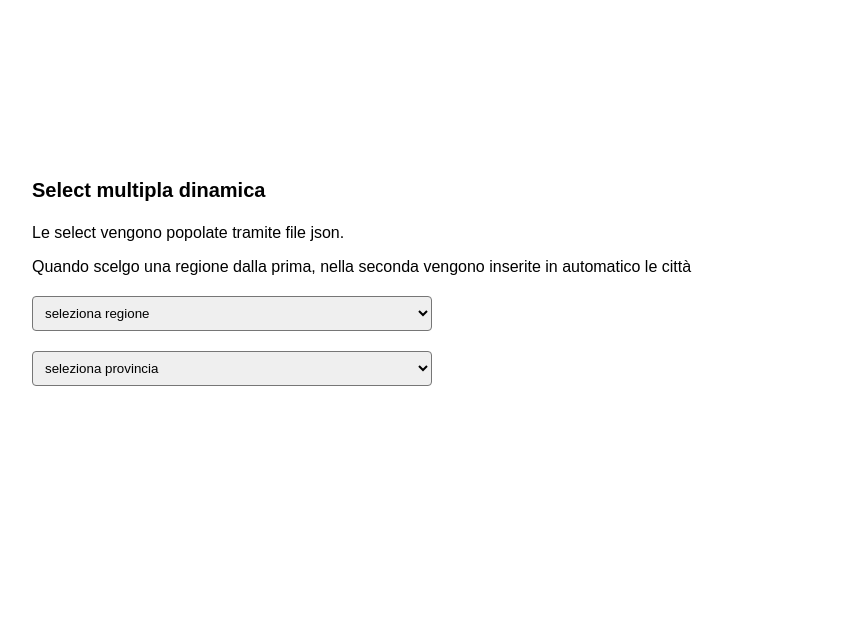
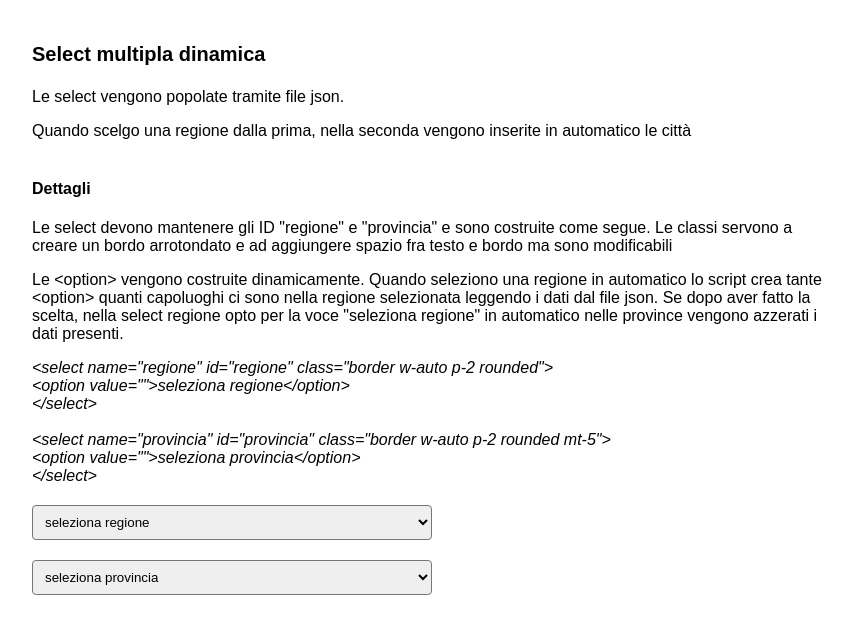
Before and after one commit to FabioMGiacomini/Select-multipla, a plain HTML site: page index.html in a window 1280 px wide. Shown: the whole page, without its empty margins (208-1061 px from the left). Drawn offline with Linux system fonts and the light colour scheme.

Commit message:
Update index.html
Inserita spiegazione

```diff
--- a/index.html
+++ b/index.html
@@ -28,6 +28,9 @@
 }
 .mt-5 {
     margin-top: 1.25rem;
+}
+.mt-10 {
+    margin-top: 2.5rem;
 }
 .mt-44 {
     margin-top: 11rem;
@@ -66,10 +69,30 @@ option {
 
     <div class="container mx-auto">
 
-    <h3 class="text-xl font-bold mt-44">Select multipla dinamica</h3>
+    <h3 class="text-xl font-bold mt-10">Select multipla dinamica</h3>
     <p>Le select vengono popolate tramite file json. </p>
     <p>  Quando scelgo una regione dalla prima, nella seconda vengono inserite
         in automatico le città</p>
+
+        <!-- spiegazione procedimento -->
+        <h4 class="mt-10">Dettagli</h4>
+        <p>Le select devono mantenere gli ID "regione" e "provincia" e sono costruite come segue. Le classi servono a creare un bordo arrotondato e ad aggiungere spazio fra testo e bordo ma sono modificabili</p>
+        <p>Le &lt;option&gt; vengono costruite dinamicamente. Quando seleziono una regione in automatico lo script crea
+          tante &lt;option&gt; quanti capoluoghi ci sono nella regione selezionata leggendo i dati dal file json.
+          Se dopo aver fatto la scelta, nella select regione opto per la voce "seleziona regione" in automatico
+          nelle province vengono azzerati i dati presenti.
+        </p>
+        <em>
+         &lt;select name="regione" id="regione" class="border w-auto p-2 rounded"&gt; <br>
+          &lt;option value=""&gt;seleziona regione&lt;/option&gt; <br>
+          &lt;/select&gt;
+        <br><br>
+        &lt;select name="provincia" id="provincia" class="border w-auto p-2 rounded mt-5"&gt; <br>
+        &lt;option value=""&gt;seleziona provincia&lt;/option&gt; <br>
+        &lt;/select&gt;
+        </em>
+      <!-- fine spiegazione procedimento -->
+
     <div class="flex mt-5 w-1/2 justify-between flex-col">
       <select name="regione" id="regione" class="border w-auto p-2 rounded">
         <option value="">seleziona regione</option>
```
